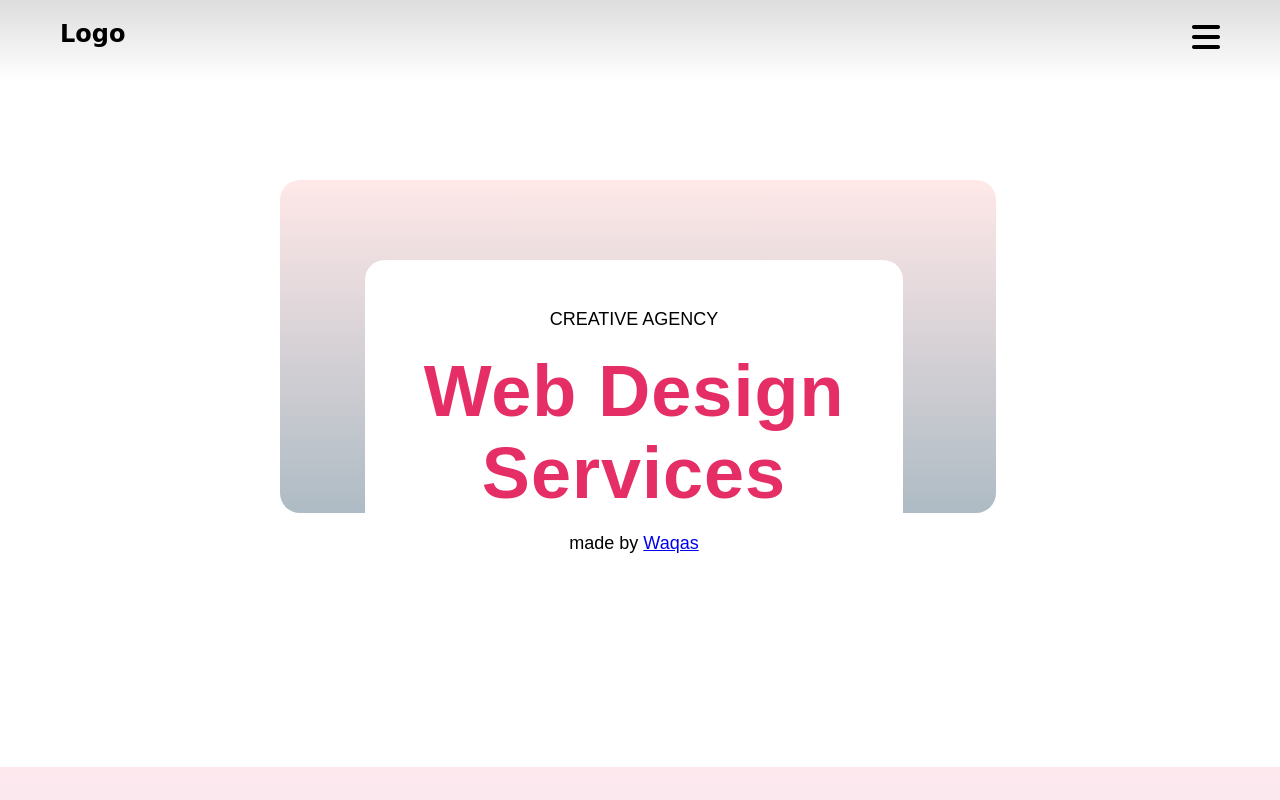
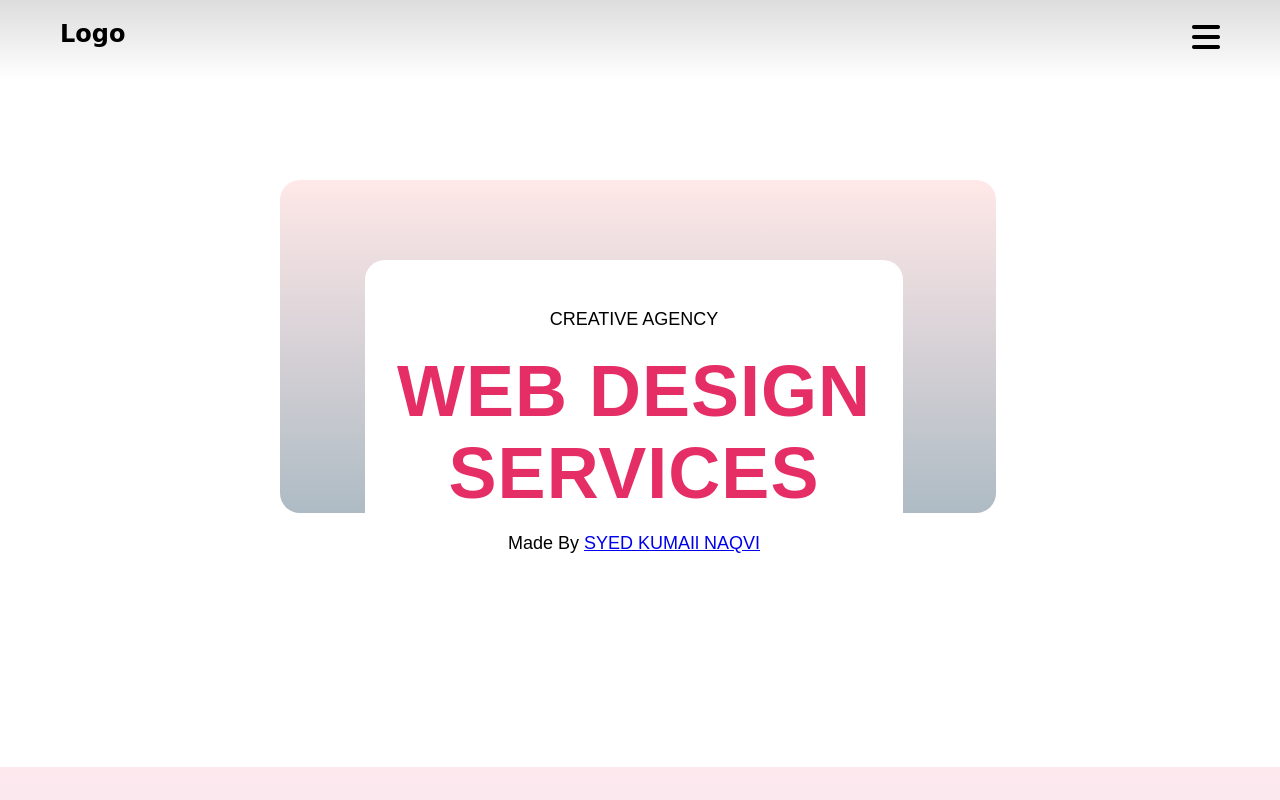
Before and after one commit to Syed-Kumail-Naqvi/Assignment-20_Nicepage, a plain HTML site: page index.html in a window 1280 px wide. Shown: the top 800 px of the page. Drawn offline with Linux system fonts and the light colour scheme.

Commit message:
NICEPAGE

```diff
--- a/index.html
+++ b/index.html
@@ -15,7 +15,7 @@
         <header>
             <nav>
                 <h1 class="i-b">Logo</h1>
-                <a href="#" class="i-b">
+                <a href="" class="i-b">
                     <i class="fa-solid fa-bars"></i>
                 </a>
             </nav>
@@ -26,8 +26,8 @@
                 <div class="outer-box">
                     <div class="inner-box">
                         <p>CREATIVE AGENCY</p>
-                        <h1>Web Design Services</h1>
-                        <p>made by <a href="#">Waqas</a></p>
+                        <h1>WEB DESIGN SERVICES</h1>
+                        <p>Made By <a href="#">SYED KUMAIl NAQVI</a></p>
                     </div>
                 </div>
             </div>
```
